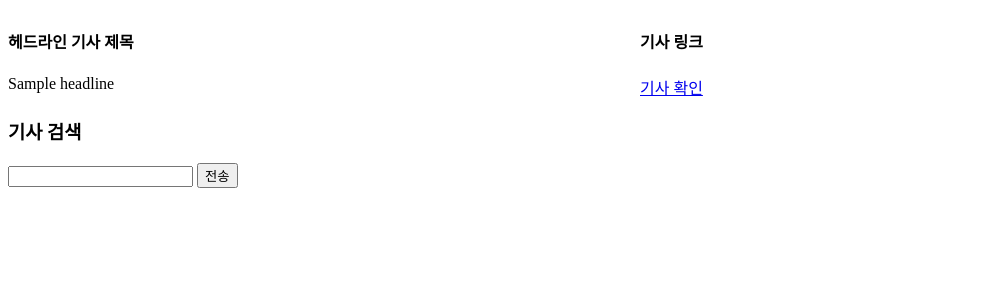
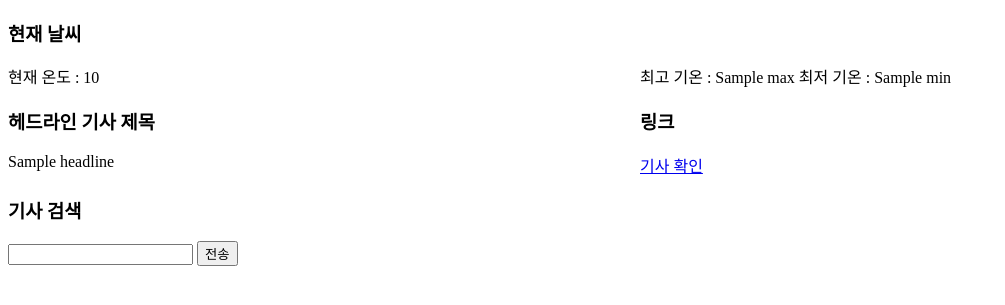
Before and after one commit to ssc9811/Capstone_Design, a Flask app: template project/templates/home.html in a window 1280 px wide. Shown: the top 305 px of the page, without its empty margins (0-1005 px from the left). Run offline with Flask 2, Linux system fonts and the light colour scheme; the template is opened without the code that fills it: most values are stand-ins (such as "Sample title", 1, 10 or a date in 2020).

Commit message:
웹에 네이버 날씨 추가

```diff
--- a/project/flask_main.py
+++ /dev/null
@@ -1,26 +0,0 @@
-from flask import Flask , render_template, request, redirect
-from google_news import search_news, headline_news
-
-app = Flask(__name__)
-
-@app.route("/")
-def home():
-    headline = headline_news()
-    return render_template("home.html", headline=headline)
-
-@app.route("/report")
-def name():
-    # print(request.args.get('name'))
-    word = request.args.get('name')
-    if word:
-        word = word.lower()
-        titles = search_news(word)
-    else:
-        return redirect("/")
-    return render_template("report.html", news_title=word, titles=titles)
-
-# @app.route("/<name>")
-# def username(name):
-#     return f"당신의 이름은 {name}"
-
-app.run(host="127.0.0.1")
--- a/project/main.py
+++ b/project/main.py
@@ -1,7 +1,28 @@
-from google_news import search_news
+from flask import Flask , render_template, request, redirect
+from google_news import search_news, headline_news
 from naver_weather import naver_weather
 
-naver_weather()
+app = Flask(__name__)
 
-SEARCH = input("기사 검색 : ")
-search_news(SEARCH)
+@app.route("/")
+def home():
+    headline = headline_news()
+    weather = naver_weather()
+    return render_template("home.html", headline=headline, weather=weather)
+
+@app.route("/report")
+def name():
+    # print(request.args.get('name'))
+    word = request.args.get('name')
+    if word:
+        word = word.lower()
+        titles = search_news(word)
+    else:
+        return redirect("/")
+    return render_template("report.html", news_title=word, titles=titles)
+
+# @app.route("/<name>")
+# def username(name):
+#     return f"당신의 이름은 {name}"
+
+app.run(host="127.0.0.1")
--- a/project/naver_weather.py
+++ b/project/naver_weather.py
@@ -12,5 +12,4 @@ def naver_weather():
     todaytemp = soup.find("span",{"class":"todaytemp"}).get_text()
     min_temp = soup.find("span",{"class":"min"}).get_text()
     max_temp = soup.find("span",{"class":"max"}).get_text()
-    print(f"현재 날씨 : {todaytemp}  ({min_temp}/{max_temp})")
-    print("")
+    return {'temp' : todaytemp,  'min' : min_temp, 'max' : max_temp}
--- a/project/templates/home.html
+++ b/project/templates/home.html
@@ -12,9 +12,14 @@
 </head>
 
 <body>
+    <h3>현재 날씨</h3>
     <section>
-        <h4>헤드라인 기사 제목</h4>
-        <h4>기사 링크</h4>
+        <sapn>현재 온도 : {{weather.temp}}</sapn>
+        <span>최고 기온 : {{weather.max}} 최저 기온 : {{weather.min}}</span>
+    </section>
+    <section>
+        <h3>헤드라인 기사 제목</h3>
+        <h3>링크</h3>
         {% for a in headline %}
         <span>{{a.title}}</span>
         <a href='{{a.link}}' target="_blank">기사 확인</a>
```
Also changed, not shown: project/test.py (added, +9 -0 lines).
